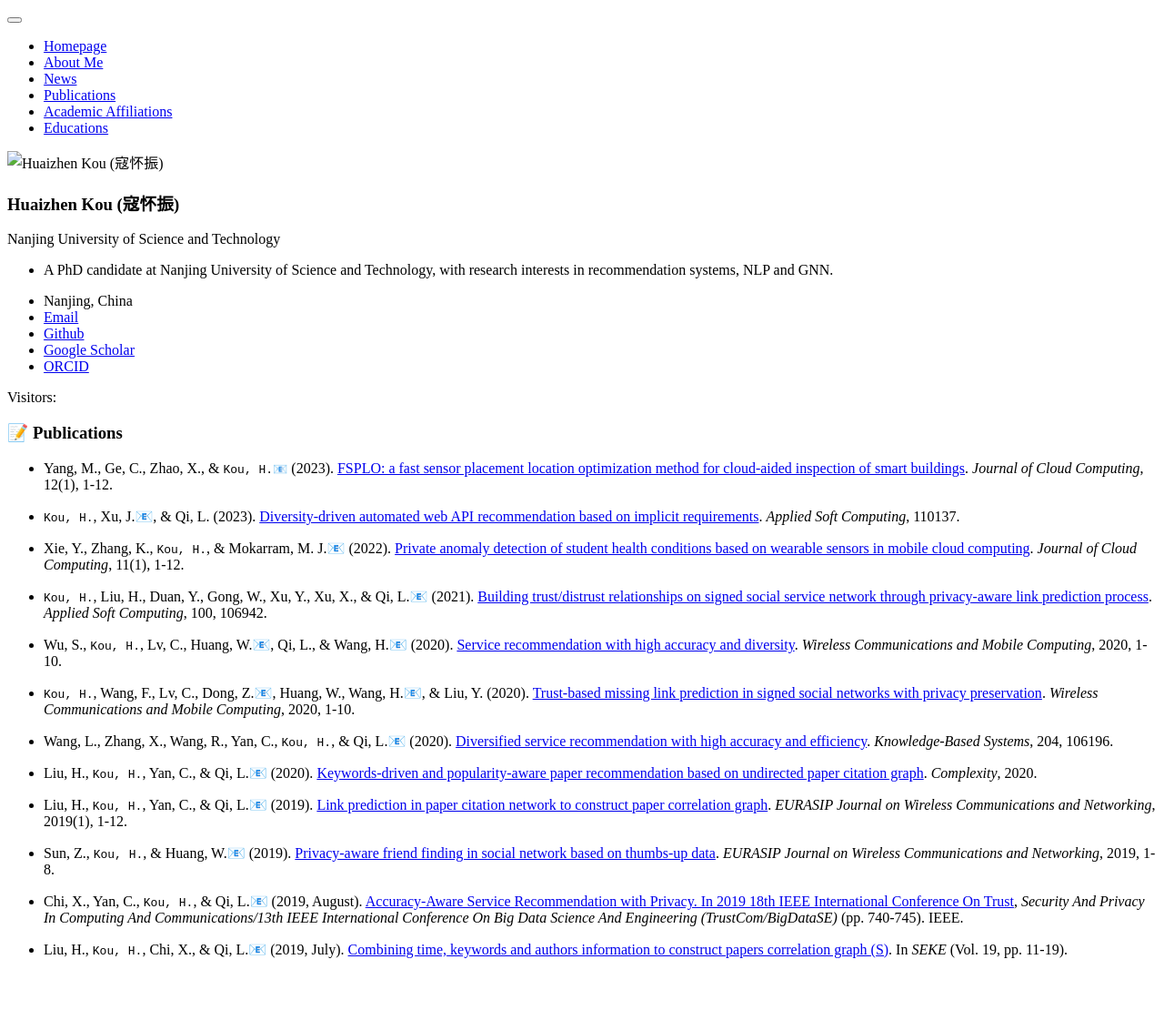
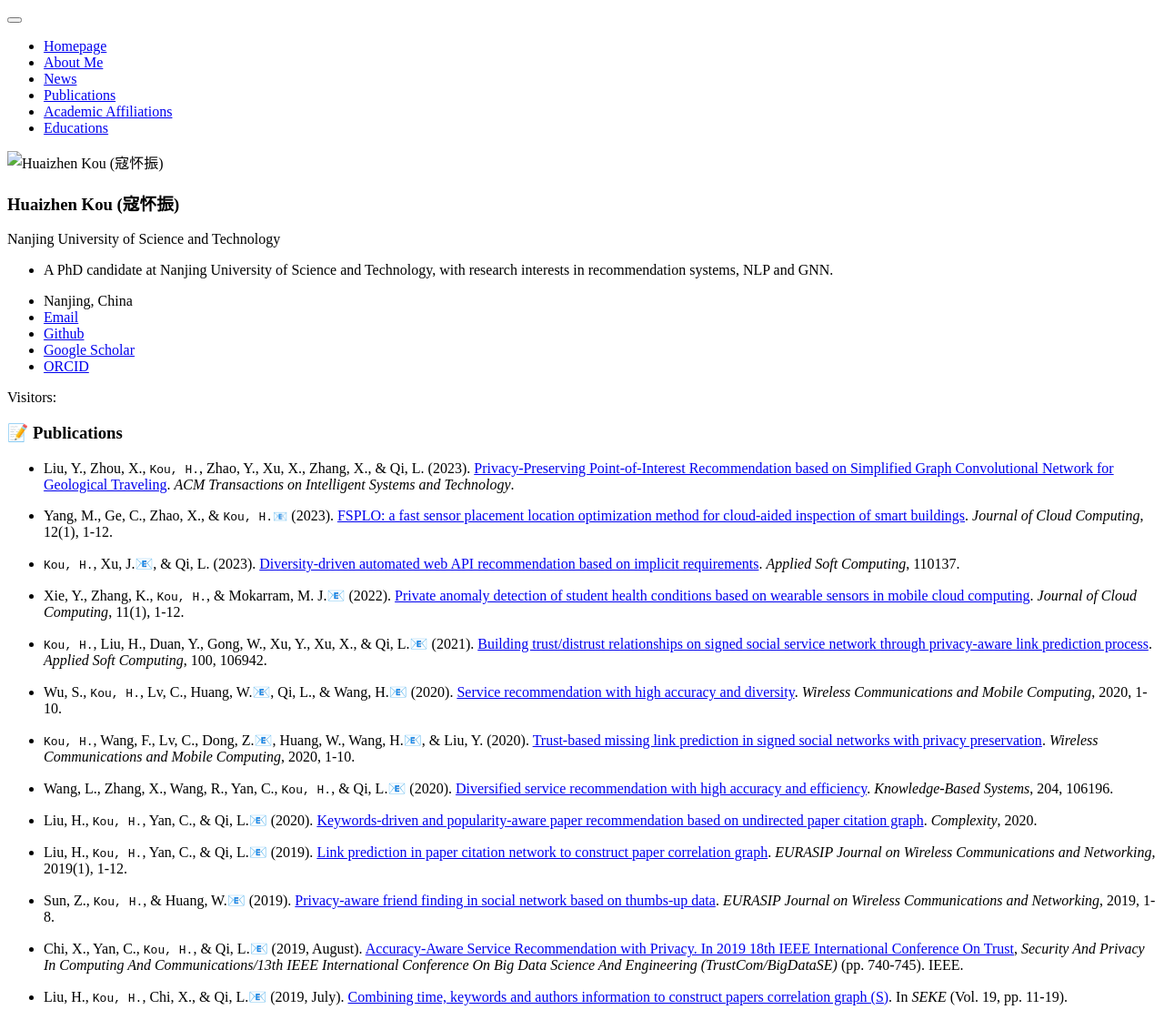
Before and after one commit to huaizhenkou/huaizhenkou.github.io, a Jekyll site: the page built from _pages/includes/pub.md, in a window 1280 px wide. Shown: the whole page at 91% size. Built offline with Jekyll 4.4.1, drawn with Linux system fonts in a browser that asks for light colours; our own code applies the rules of GitHub Pages for plain Markdown files; comment, search, counter and statistics services are not loaded; before the commit the page ends 1069 px from its top, so only the background shows below that.

Commit message:
Update pub.md

```diff
--- a/_pages/includes/pub.md
+++ b/_pages/includes/pub.md
@@ -1,5 +1,7 @@
 
 # 📝 Publications
+
+- Liu, Y., Zhou, X., `Kou, H.`, Zhao, Y., Xu, X., Zhang, X., & Qi, L. (2023). [Privacy-Preserving Point-of-Interest Recommendation based on Simplified Graph Convolutional Network for Geological Traveling](https://doi.org/10.1145/3620677). *ACM Transactions on Intelligent Systems and Technology*.
 
 - Yang, M., Ge, C., Zhao, X., &#38; `Kou, H.📧` (2023). [FSPLO: a fast sensor placement location optimization method for cloud-aided inspection of smart buildings](https://doi.org/10.1186/s13677-023-00410-0). *Journal of Cloud Computing*, 12(1), 1-12.
 
```
